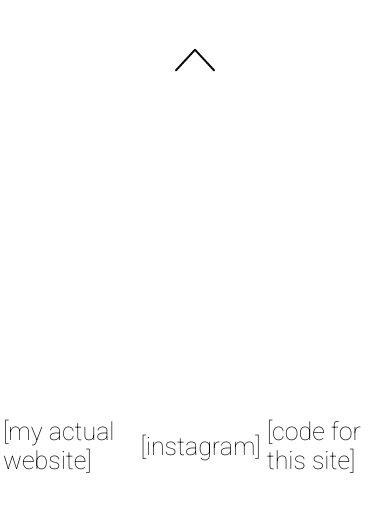
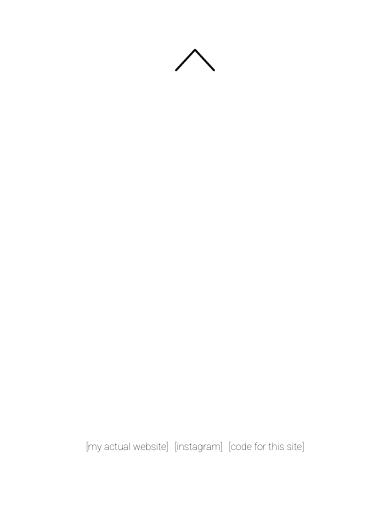
Before and after one commit to nautsimon/mm, a React app: page /about in a window 390 px wide. Built offline with nearby package versions, Linux system fonts and the light colour scheme.

Commit message:
about formatting

```diff
--- a/src/components/about.css
+++ b/src/components/about.css
@@ -79,4 +79,8 @@
   .aboutMain {
     margin: 0px;
   }
+  .aboutText,
+  .aboutLink {
+    font-size: 10px;
+  }
 }
--- a/src/index.css
+++ b/src/index.css
@@ -245,7 +245,7 @@ canvas {
   display: flex;
   justify-content: center;
   align-items: center;
-
+  pointer-events: none;
   position: absolute;
   z-index: 10;
 }
@@ -271,6 +271,7 @@ canvas {
   transform: scale(0.9);
 }
 .displayVid {
+  pointer-events: all;
   position: absolute;
   width: 700px;
   display: flex;
```
